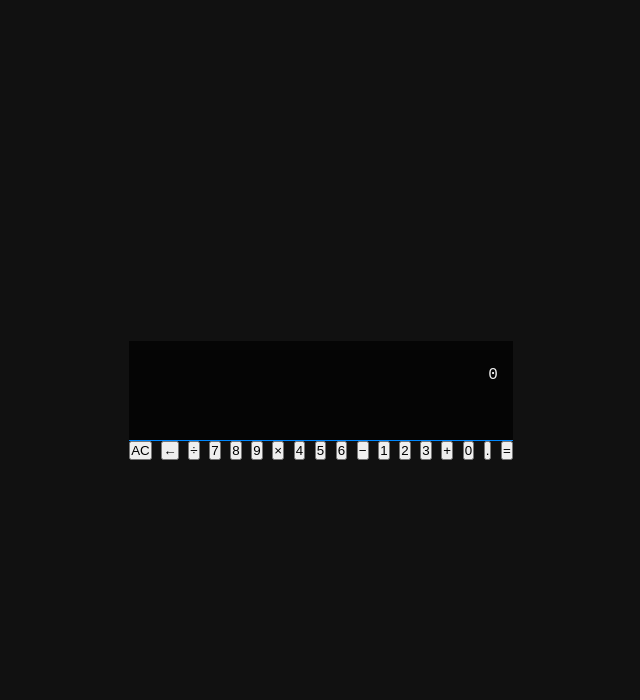
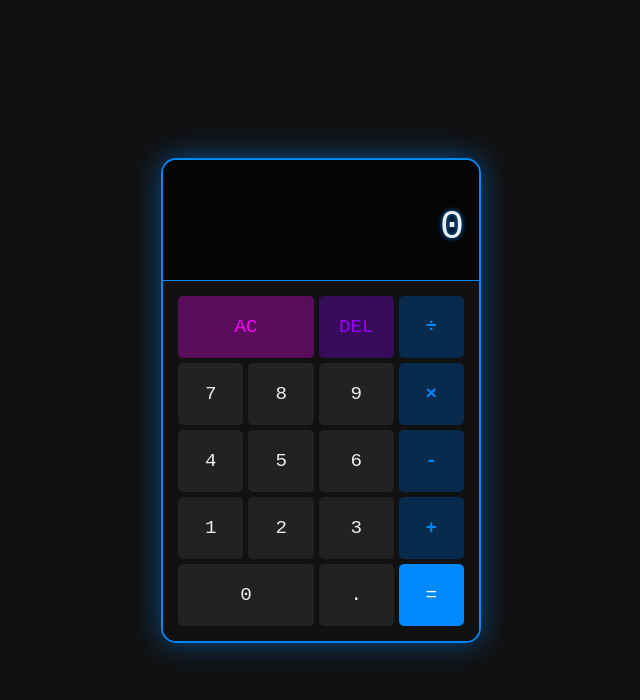
Before and after one commit to Kositany/MyCalculator, a website: page index.html in a window 1280 px wide. Shown: the whole page, without its empty margins (319-959 px from the left). Drawn offline with Linux system fonts and the light colour scheme.

Commit message:
Update index.html

```diff
--- a/index.html
+++ b/index.html
@@ -5,36 +5,39 @@
   <meta name="viewport" content="width=device-width, initial-scale=1.0">
   <meta http-equiv="X-UA-Compatible" content="ie=edge">
   <link rel="stylesheet" href="styles.css">
-  <title>Document</title>
+  <title>My Calculator</title>
 </head>
 <body>
- <section id="calculator">
-    <div class="display" id="display">0</div>
-    <div class="button-container">
-      <button class="button clear" value="ac">AC</button>
-      <button class="button" value="backspace">←</button>
-      <button class="button symbol" value="/">÷</button>
+ <div class="calculator">
+    <div class="display">
+      <div class="display-history" id="history"></div>
+      <div class="display-current" id="current">0</div>
+    </div>
+    <div class="buttons">
+      <button class="btn btn-clear span-2" onclick="clearAll()">AC</button>
+      <button class="btn btn-delete" onclick="deleteLast()">DEL</button>
+      <button class="btn btn-operator" onclick="appendOperator('/')">÷</button>
 
-      <button class="button" value="7">7</button>
-      <button class="button" value="8">8</button>
-      <button class="button" value="9">9</button>
-      <button class="button symbol" value="*">×</button>
+      <button class="btn" onclick="appendNumber('7')">7</button>
+      <button class="btn" onclick="appendNumber('8')">8</button>
+      <button class="btn" onclick="appendNumber('9')">9</button>
+      <button class="btn btn-operator" onclick="appendOperator('*')">×</button>
 
-      <button class="button" value="4">4</button>
-      <button class="button" value="5">5</button>
-      <button class="button" value="6">6</button>
-      <button class="button symbol" value="-">−</button>
+      <button class="btn" onclick="appendNumber('4')">4</button>
+      <button class="btn" onclick="appendNumber('5')">5</button>
+      <button class="btn" onclick="appendNumber('6')">6</button>
+      <button class="btn btn-operator" onclick="appendOperator('-')">-</button>
 
-      <button class="button" value="1">1</button>
-      <button class="button" value="2">2</button>
-      <button class="button" value="3">3</button>
-      <button class="button symbol" value="+">+</button>
+      <button class="btn" onclick="appendNumber('1')">1</button>
+      <button class="btn" onclick="appendNumber('2')">2</button>
+      <button class="btn" onclick="appendNumber('3')">3</button>
+      <button class="btn btn-operator" onclick="appendOperator('+')">+</button>
 
-      <button class="button zero" value="0">0</button>
-      <button class="button" value="."><span class="period">.</span></button>
-      <button class="button symbol equals" value="=">=</button>
+      <button class="btn span-2" onclick="appendNumber('0')">0</button>
+      <button class="btn" onclick="appendDecimal()">.</button>
+      <button class="btn btn-equals" onclick="calculate()">=</button>
     </div>
-  </section>
+  </div>
 <script src="index.js"></script>
 </body>
 </html>
```
